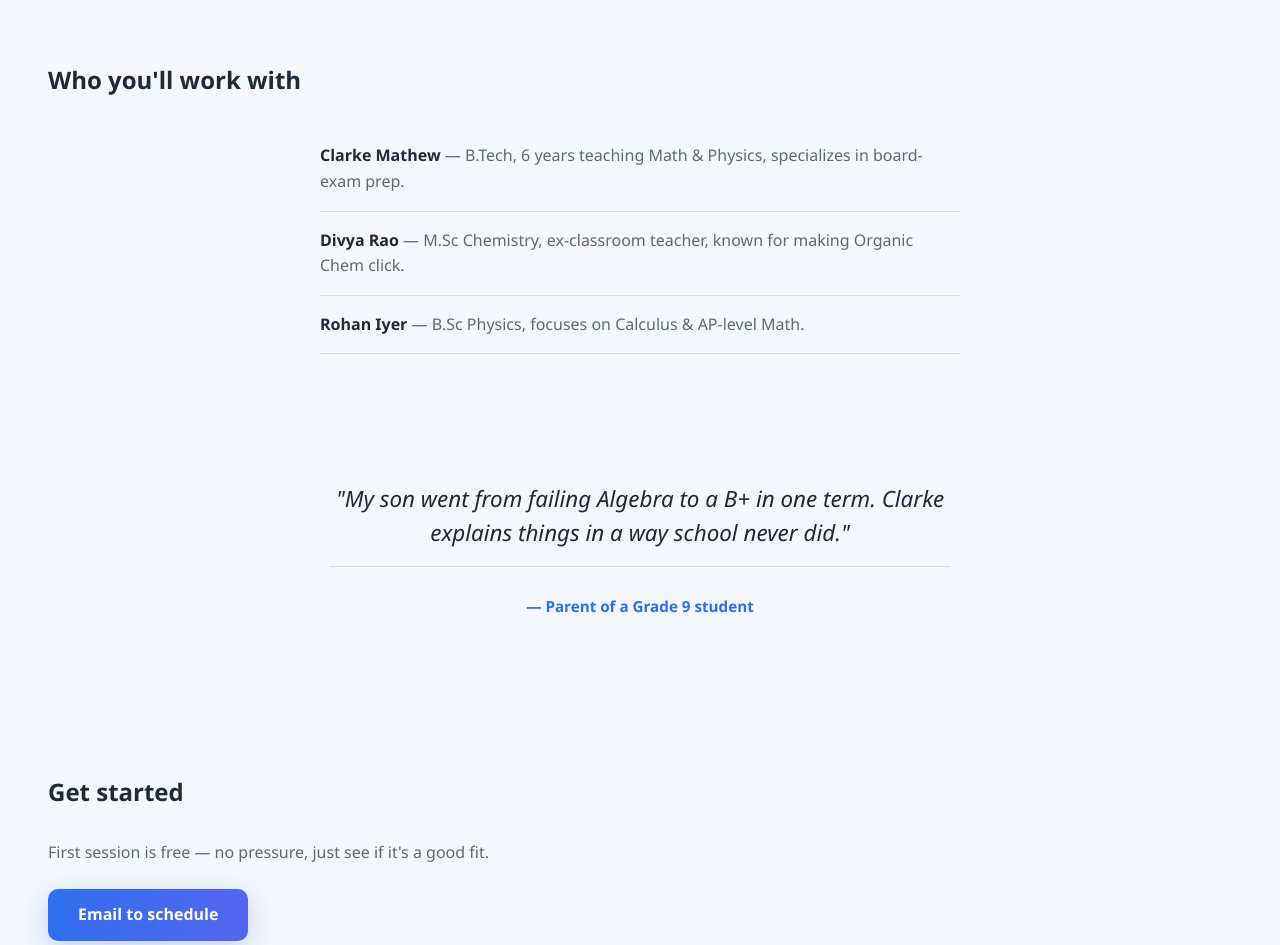
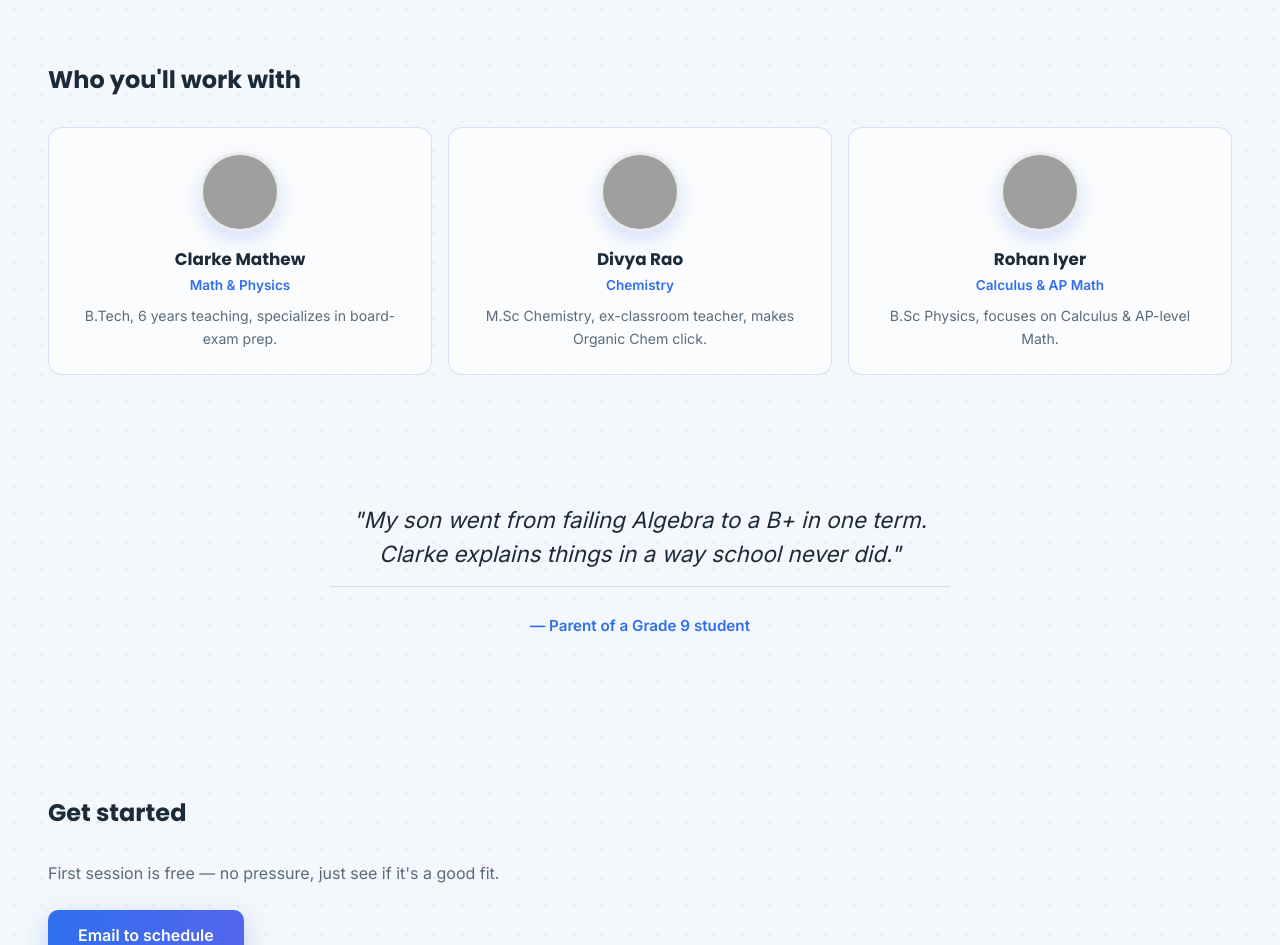
Before and after one commit to Aryan292307/Ai-Proj, a plain HTML site: page samples/tutor/index.html in a window 1280 px wide. Shown: the part 1460-2405 px from the top of the page. Drawn offline with Linux system fonts and the light colour scheme; grey boxes are pictures that could not be loaded.

Commit message:
Give each sample site its own font pairing, real photos, and distinct background treatment so they no longer feel like the same template recolored

```diff
--- a/samples/cafe/styles.css
+++ b/samples/cafe/styles.css
@@ -14,7 +14,7 @@
 html { scroll-behavior: smooth; }
 
 body {
-  font-family: "Segoe UI", Roboto, Arial, sans-serif;
+  font-family: "Nunito Sans", "Segoe UI", Roboto, Arial, sans-serif;
   background: var(--bg);
   color: var(--text);
   line-height: 1.6;
@@ -91,7 +91,8 @@ a { color: inherit; text-decoration: none; }
   z-index: 10;
 }
 
-.nav-brand { font-weight: 700; font-size: 1.2rem; }
+.nav-brand { font-family: "Fraunces", serif; font-weight: 700; font-size: 1.3rem; }
+h1, h2, h3, .brand, .special-text { font-family: "Fraunces", serif; }
 .nav nav a { margin-left: 24px; color: var(--muted); transition: color 0.2s ease; }
 .nav nav a:hover { color: var(--accent); }
 
--- a/samples/salon/styles.css
+++ b/samples/salon/styles.css
@@ -14,7 +14,7 @@
 html { scroll-behavior: smooth; }
 
 body {
-  font-family: Georgia, "Times New Roman", serif;
+  font-family: "Lora", Georgia, serif;
   background: var(--bg);
   color: var(--text);
   line-height: 1.6;
@@ -92,7 +92,8 @@ a { color: inherit; text-decoration: none; }
   z-index: 10;
 }
 
-.nav-brand { font-weight: 700; font-size: 1.3rem; letter-spacing: 0.5px; }
+.nav-brand { font-family: "Playfair Display", serif; font-weight: 700; font-size: 1.4rem; letter-spacing: 0.5px; }
+h1, h2, h3 { font-family: "Playfair Display", serif; }
 .nav nav a { margin-left: 24px; color: var(--muted); transition: color 0.2s ease; }
 .nav nav a:hover { color: var(--accent); }
 
@@ -170,17 +171,14 @@ a { color: inherit; text-decoration: none; }
 }
 .person-card:hover { transform: translateY(-6px); box-shadow: 0 16px 36px rgba(201, 118, 127, 0.2); }
 .avatar {
-  width: 64px;
-  height: 64px;
+  width: 88px;
+  height: 88px;
   border-radius: 50%;
   margin: 0 auto 16px;
-  display: flex;
-  align-items: center;
-  justify-content: center;
-  font-weight: 700;
-  font-size: 1.1rem;
-  color: white;
-  background: linear-gradient(135deg, var(--accent), var(--accent-3));
+  background-size: cover;
+  background-position: center;
+  border: 3px solid rgba(255,255,255,0.7);
+  box-shadow: 0 8px 20px rgba(201, 118, 127, 0.25);
 }
 .person-card h3 { margin-bottom: 2px; }
 .person-card .role { color: var(--accent); font-size: 0.9rem; font-weight: 600; margin-bottom: 10px; }
--- a/samples/tutor/index.html
+++ b/samples/tutor/index.html
@@ -8,14 +8,15 @@
   <meta property="og:title" content="Clarke Tutoring — Math & Science">
   <meta property="og:description" content="One-on-one tutoring that actually clicks.">
   <meta property="og:type" content="website">
+  <link rel="preconnect" href="https://fonts.googleapis.com">
+  <link rel="preconnect" href="https://fonts.gstatic.com" crossorigin>
+  <link href="https://fonts.googleapis.com/css2?family=Poppins:wght@500;600;700;800&family=Inter:wght@400;500;600&display=swap" rel="stylesheet">
   <link rel="stylesheet" href="styles.css">
 </head>
 <body>
-  <div class="bg-blobs" aria-hidden="true">
-    <div class="blob blob-1"></div>
-    <div class="blob blob-2"></div>
-    <div class="blob blob-3"></div>
-  </div>
+  <div class="geo-accent geo-1" aria-hidden="true"></div>
+  <div class="geo-accent geo-2" aria-hidden="true"></div>
+  <div class="geo-accent geo-3" aria-hidden="true"></div>
 
   <header class="nav">
     <div class="nav-brand">Clarke Tutoring</div>
@@ -67,11 +68,26 @@
 
   <section id="tutors" class="tutors">
     <h2 class="reveal">Who you'll work with</h2>
-    <ul class="tutor-list">
-      <li class="reveal"><strong>Clarke Mathew</strong> — B.Tech, 6 years teaching Math & Physics, specializes in board-exam prep.</li>
-      <li class="reveal"><strong>Divya Rao</strong> — M.Sc Chemistry, ex-classroom teacher, known for making Organic Chem click.</li>
-      <li class="reveal"><strong>Rohan Iyer</strong> — B.Sc Physics, focuses on Calculus & AP-level Math.</li>
-    </ul>
+    <div class="grid">
+      <div class="person-card glass reveal">
+        <div class="avatar" style="background-image: url('https://images.pexels.com/photos/17910791/pexels-photo-17910791.jpeg?auto=compress&cs=tinysrgb&w=300&h=300&fit=crop')"></div>
+        <h3>Clarke Mathew</h3>
+        <p class="role">Math & Physics</p>
+        <p>B.Tech, 6 years teaching, specializes in board-exam prep.</p>
+      </div>
+      <div class="person-card glass reveal">
+        <div class="avatar" style="background-image: url('https://images.pexels.com/photos/7581115/pexels-photo-7581115.jpeg?auto=compress&cs=tinysrgb&w=300&h=300&fit=crop')"></div>
+        <h3>Divya Rao</h3>
+        <p class="role">Chemistry</p>
+        <p>M.Sc Chemistry, ex-classroom teacher, makes Organic Chem click.</p>
+      </div>
+      <div class="person-card glass reveal">
+        <div class="avatar" style="background-image: url('https://images.pexels.com/photos/36292200/pexels-photo-36292200.jpeg?auto=compress&cs=tinysrgb&w=300&h=300&fit=crop')"></div>
+        <h3>Rohan Iyer</h3>
+        <p class="role">Calculus & AP Math</p>
+        <p>B.Sc Physics, focuses on Calculus & AP-level Math.</p>
+      </div>
+    </div>
   </section>
 
   <section id="results" class="results">
--- a/samples/tutor/styles.css
+++ b/samples/tutor/styles.css
@@ -14,8 +14,10 @@
 html { scroll-behavior: smooth; }
 
 body {
-  font-family: "Segoe UI", Roboto, Arial, sans-serif;
-  background: var(--bg);
+  font-family: "Inter", "Segoe UI", Roboto, Arial, sans-serif;
+  background:
+    radial-gradient(circle, rgba(47,111,237,0.12) 1.5px, transparent 1.5px) 0 0 / 28px 28px,
+    var(--bg);
   color: var(--text);
   line-height: 1.6;
   position: relative;
@@ -25,28 +27,19 @@ body {
 
 a { color: inherit; text-decoration: none; }
 
-.bg-blobs {
+.bg-blobs { display: none; }
+
+/* flat outlined geometric accents instead of blurred blobs — distinct "study notebook" feel */
+.geo-accent {
   position: fixed;
-  inset: 0;
+  border-radius: 50%;
+  border: 2px solid rgba(47, 111, 237, 0.15);
   z-index: -1;
-  overflow: hidden;
-  filter: blur(90px) saturate(130%);
+  pointer-events: none;
 }
-
-.blob {
-  position: absolute;
-  width: 40vw;
-  height: 40vw;
-  max-width: 540px;
-  max-height: 540px;
-  border-radius: 50%;
-  opacity: 0.35;
-  will-change: transform;
-}
-
-.blob-1 { background: var(--accent); top: -10%; left: -8%; animation: float1 25s ease-in-out infinite; }
-.blob-2 { background: var(--accent-3); top: 20%; right: -10%; animation: float2 29s ease-in-out infinite; }
-.blob-3 { background: var(--accent-2); bottom: -15%; left: 25%; animation: float3 21s ease-in-out infinite; }
+.geo-1 { width: 280px; height: 280px; top: 60px; right: -60px; }
+.geo-2 { width: 160px; height: 160px; bottom: 120px; left: -50px; border-color: rgba(122, 92, 240, 0.15); }
+.geo-3 { width: 70px; height: 70px; top: 220px; left: 8%; border-color: rgba(63, 208, 201, 0.25); }
 
 @keyframes float1 {
   0%, 100% { transform: translate(0, 0) scale(1); }
@@ -91,7 +84,8 @@ a { color: inherit; text-decoration: none; }
   z-index: 10;
 }
 
-.nav-brand { font-weight: 700; font-size: 1.2rem; }
+.nav-brand { font-family: "Poppins", sans-serif; font-weight: 700; font-size: 1.2rem; }
+h1, h2, h3 { font-family: "Poppins", sans-serif; }
 .nav nav a { margin-left: 24px; color: var(--muted); transition: color 0.2s ease; }
 .nav nav a:hover { color: var(--accent); }
 
@@ -203,14 +197,27 @@ a { color: inherit; text-decoration: none; }
 .price-table td:nth-child(3) { color: var(--muted); font-size: 0.9rem; }
 .pricing-section { text-align: center; }
 
-/* ---- tutor list ---- */
-.tutor-list { list-style: none; max-width: 640px; margin: 0 auto; text-align: left; }
-.tutor-list li {
-  padding: 16px 0;
-  border-bottom: 1px solid var(--border);
-  color: var(--muted);
+/* ---- tutor profile cards ---- */
+.person-card {
+  padding: 24px;
+  border-radius: 14px;
+  text-align: center;
+  transition: transform 0.3s ease, box-shadow 0.3s ease;
 }
-.tutor-list strong { color: var(--text); }
+.person-card:hover { transform: translateY(-5px); box-shadow: 0 14px 30px rgba(47, 111, 237, 0.15); }
+.avatar {
+  width: 80px;
+  height: 80px;
+  border-radius: 50%;
+  margin: 0 auto 14px;
+  background-size: cover;
+  background-position: center;
+  border: 3px solid rgba(255,255,255,0.8);
+  box-shadow: 0 8px 20px rgba(47, 111, 237, 0.2);
+}
+.person-card h3 { font-size: 1.05rem; margin-bottom: 2px; }
+.person-card .role { color: var(--accent); font-size: 0.85rem; font-weight: 600; margin-bottom: 8px; }
+.person-card p:not(.role) { color: var(--muted); font-size: 0.88rem; }
 
 /* ---- results blockquote ---- */
 .results { text-align: center; }
```
Also changed, not shown: samples/cafe/index.html (+3 -0 lines), samples/salon/index.html (+6 -3 lines).
